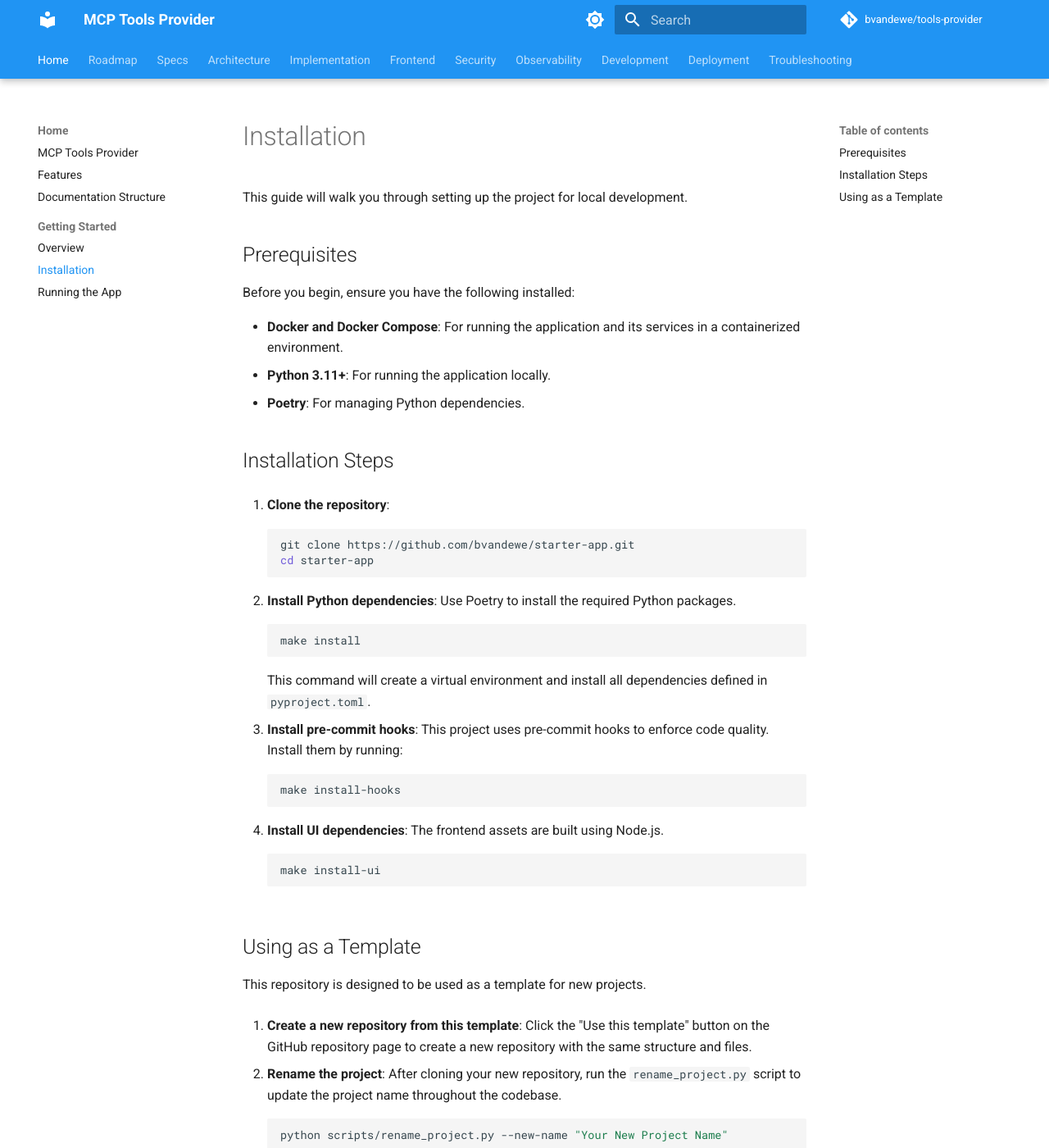
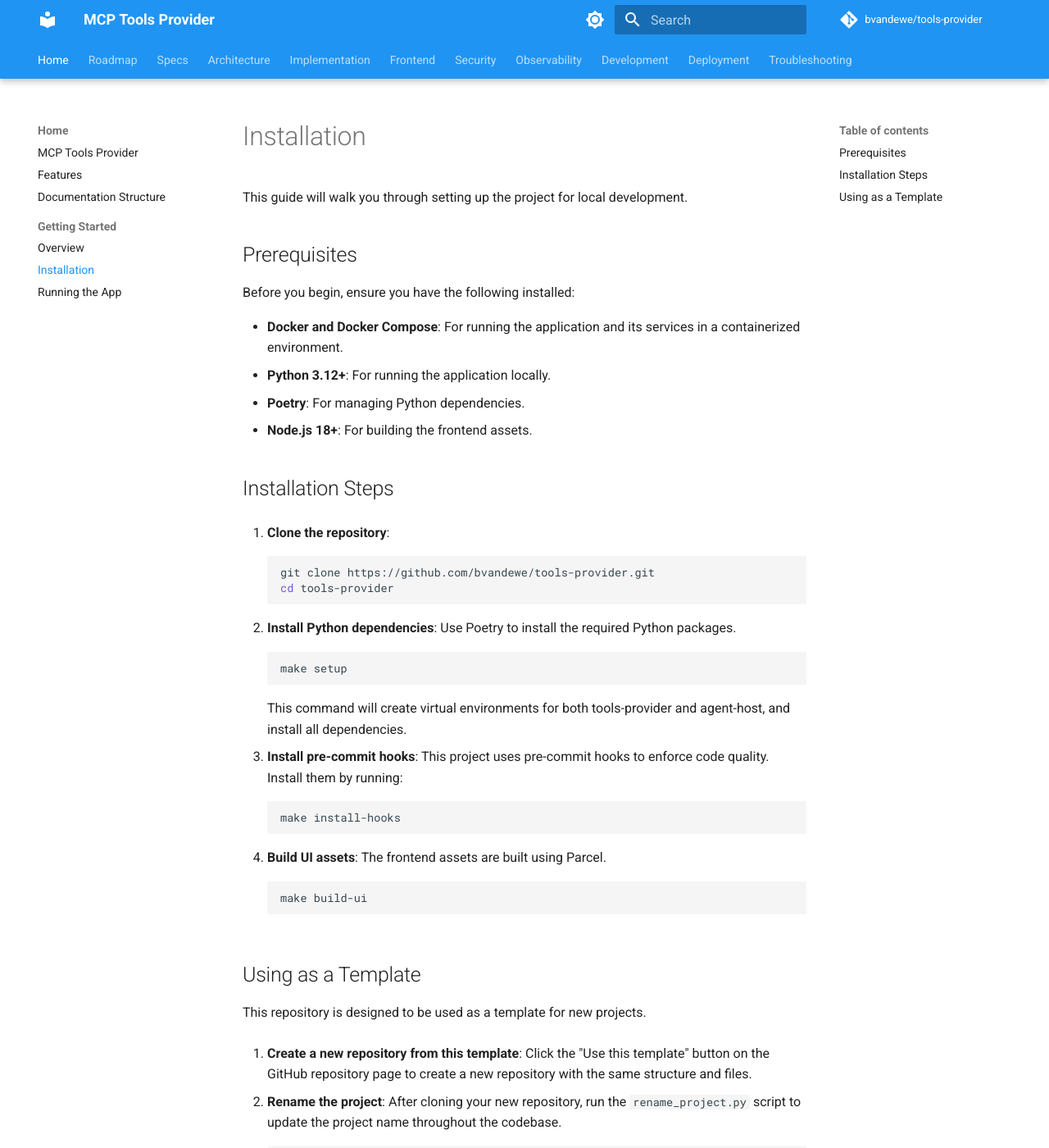
Before and after one commit to bvandewe/tools-provider, an MkDocs documentation site: the page built from docs/getting-started/installation.md, in a window 1280 px wide and 1400 px high. Shown: the whole window at 82% size. Built offline with MkDocs 1.6.1 and Material for MkDocs 9.7.7, drawn with Linux system fonts in a browser that asks for light colours; comment, search, counter and statistics services are not loaded.

Commit message:
docs: fix getting-started with correct repo and ports
- Update repo name from starter-app to tools-provider
- Fix Python version requirement to 3.12+
- Update port numbers (8040, 8041, 8042, 8043)

````diff
--- a/docs/getting-started/installation.md
+++ b/docs/getting-started/installation.md
@@ -7,26 +7,27 @@ This guide will walk you through setting up the project for local development.
 Before you begin, ensure you have the following installed:
 
 - **Docker and Docker Compose**: For running the application and its services in a containerized environment.
-- **Python 3.11+**: For running the application locally.
+- **Python 3.12+**: For running the application locally.
 - **Poetry**: For managing Python dependencies.
+- **Node.js 18+**: For building the frontend assets.
 
 ## Installation Steps
 
 1. **Clone the repository**:
 
     ```bash
-    git clone https://github.com/bvandewe/starter-app.git
-    cd starter-app
+    git clone https://github.com/bvandewe/tools-provider.git
+    cd tools-provider
     ```
 
 2. **Install Python dependencies**:
     Use Poetry to install the required Python packages.
 
     ```bash
-    make install
+    make setup
     ```
 
-    This command will create a virtual environment and install all dependencies defined in `pyproject.toml`.
+    This command will create virtual environments for both tools-provider and agent-host, and install all dependencies.
 
 3. **Install pre-commit hooks**:
     This project uses pre-commit hooks to enforce code quality. Install them by running:
@@ -35,11 +36,11 @@ Before you begin, ensure you have the following installed:
     make install-hooks
     ```
 
-4. **Install UI dependencies**:
-    The frontend assets are built using Node.js.
+4. **Build UI assets**:
+    The frontend assets are built using Parcel.
 
     ```bash
-    make install-ui
+    make build-ui
     ```
 
 ## Using as a Template
````
Also changed, not shown: docs/getting-started/running-the-app.md (+10 -3 lines).
